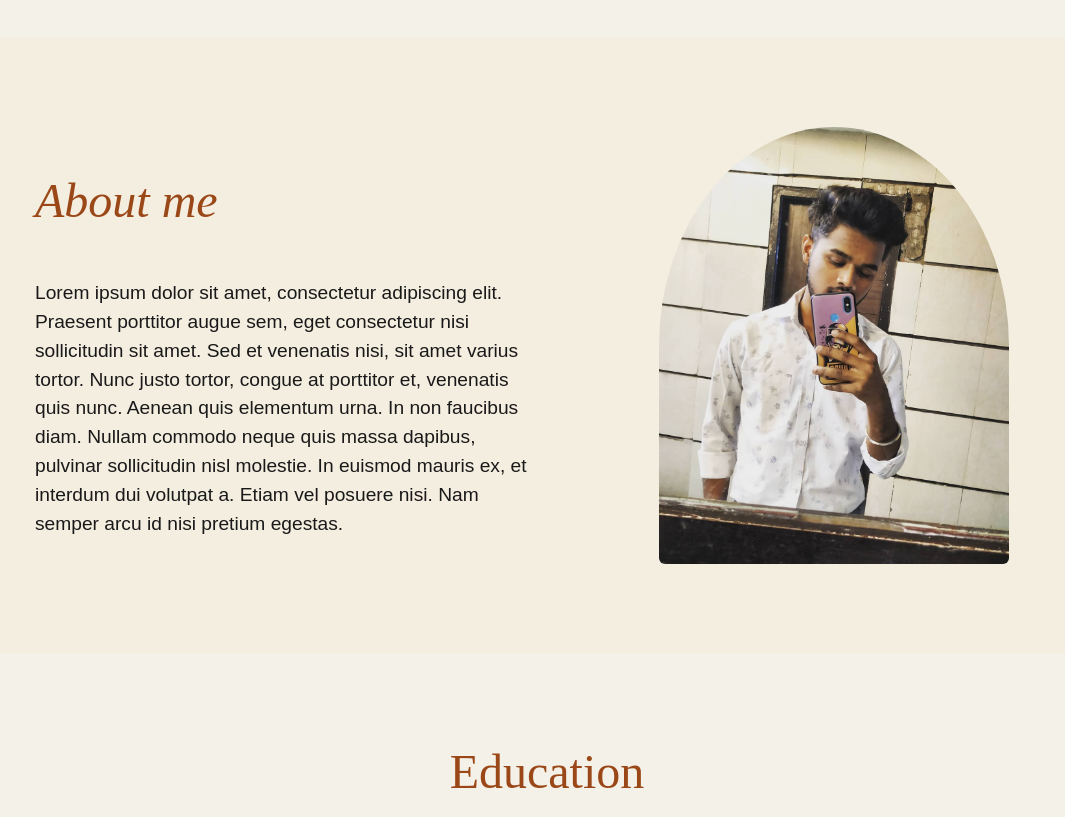
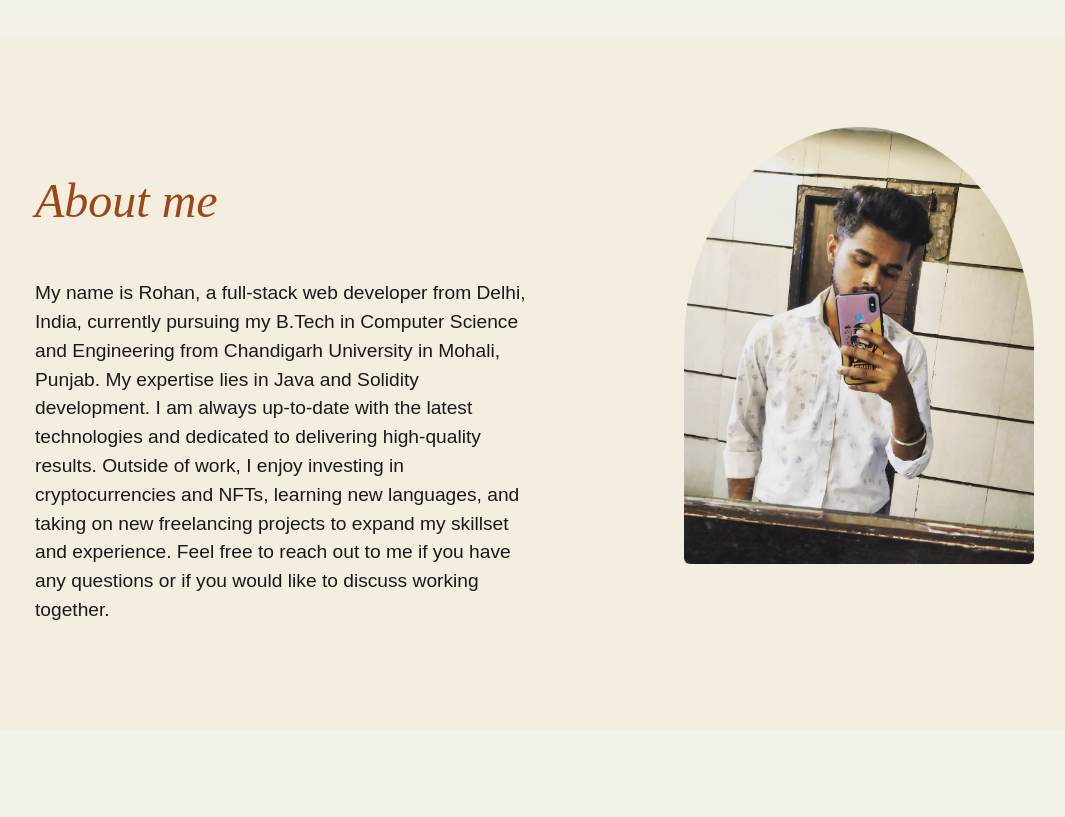
Before and after one commit to rohankanojia25/RohanKanojia, a plain HTML site: page index.html in a window 1280 px wide. Shown: the part 720-1537 px from the top of the page, without its empty margins (93-1158 px from the left). Drawn offline with nearby package versions, Linux system fonts and the light colour scheme; files whose address does not match are found by name; a web font is replaced by a local one.

Commit message:
Update index.html

```diff
--- a/index.html
+++ b/index.html
@@ -33,9 +33,9 @@
         <div class="row">
             <div class="col-lg-6 col-md-12 col-sm-12">
                 <h1 class="about-me-text"><em>About me</em></h1>
-                <p class="about-me-para">Lorem ipsum dolor sit amet, consectetur adipiscing elit. Praesent porttitor augue sem, eget consectetur nisi sollicitudin sit amet. Sed et venenatis nisi, sit amet varius tortor. Nunc justo tortor, congue at porttitor et, venenatis quis nunc. Aenean quis elementum urna. In non faucibus diam. Nullam commodo neque quis massa dapibus, pulvinar sollicitudin nisl molestie. In euismod mauris ex, et interdum dui volutpat a. Etiam vel posuere nisi. Nam semper arcu id nisi pretium egestas.</p>
+                <p class="about-me-para">My name is Rohan, a full-stack web developer from Delhi, India, currently pursuing my B.Tech in Computer Science and Engineering from Chandigarh University in Mohali, Punjab. My expertise lies in Java and Solidity development. I am always up-to-date with the latest technologies and dedicated to delivering high-quality results. Outside of work, I enjoy investing in cryptocurrencies and NFTs, learning new languages, and taking on new freelancing projects to expand my skillset and experience. Feel free to reach out to me if you have any questions or if you would like to discuss working together.</p>
             </div>
-            <div class="col-lg-6 col-md-12 col-sm-12">
+            <div class="col-lg-6 col-md-12 col-sm-12 image-col">
                 <img class="about-me-img rounded-top-circle rounded-bottom" src="images/photo.jpeg" alt="my-image">
             </div>
         </div>
```
